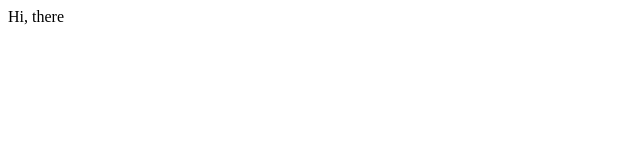
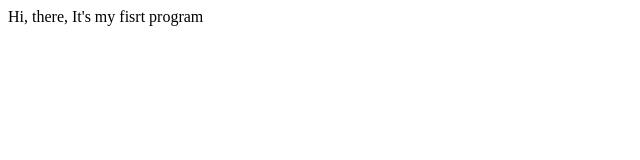
Before and after one commit to antariksha-consultancy/Test, a plain HTML site: page hello.html in a window 1280 px wide. Shown: the whole page, without its empty margins (0-640 px from the left). Drawn offline with Linux system fonts and the light colour scheme.

Commit message:
Update hello.html

```diff
--- a/hello.html
+++ b/hello.html
@@ -7,7 +7,7 @@
 
 </head>
     <body>
-        Hi, there
+        Hi, there, It's my fisrt program
     </body>
 
     </html>
```
